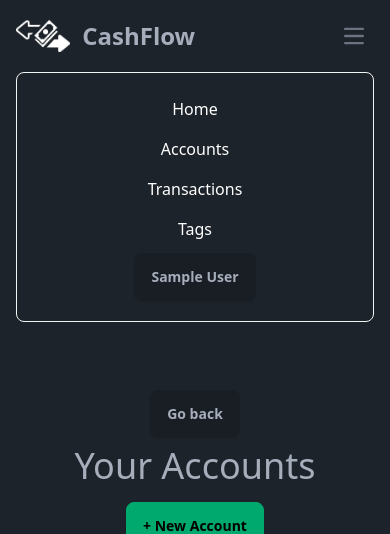
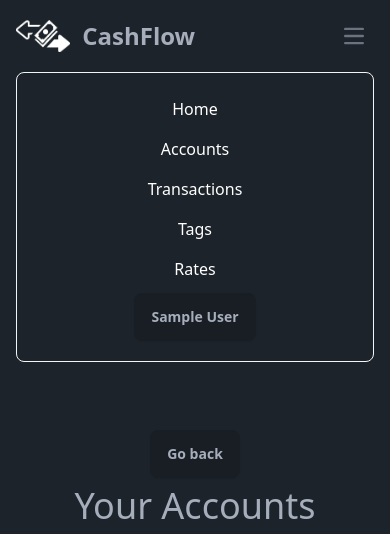
Before and after one commit to DiegoEfu/cash-flow, a Django app: page /accounts/ in a window 390 px wide, after a click on "Open main menu". Shown: the top 534 px of the page. Run offline with Django 4.2, Linux system fonts and the light colour scheme; the visitor is signed in with stand-in values (Sample User, id 1); data that the repository does not hold is empty; some libraries are stand-ins or nearby versions.

Commit message:
fix navbar

```diff
--- a/templates/navbar.html
+++ b/templates/navbar.html
@@ -26,6 +26,9 @@
           <li class="hover:underline">
             <a href="{% url 'tag_list' %}" class="block py-2 px-3 rounded hover:bg-gray-100 md:hover:bg-transparent md:border-0 md:p-0 dark:text-white dark:hover:bg-gray-700 dark:hover:text-white md:dark:hover:bg-transparent">Tags</a>
           </li>
+          <li class="hover:underline">
+            <a href="{% url 'exchange_rate_list' %}" class="block py-2 px-3 rounded hover:bg-gray-100 md:hover:bg-transparent md:border-0 md:p-0 dark:text-white dark:hover:bg-gray-700 dark:hover:text-white md:dark:hover:bg-transparent">Rates</a>
+          </li>
           <li>
             <details class="dropdown">
               <summary class="btn m-1">{{request.user.get_full_name}}</summary>
```
